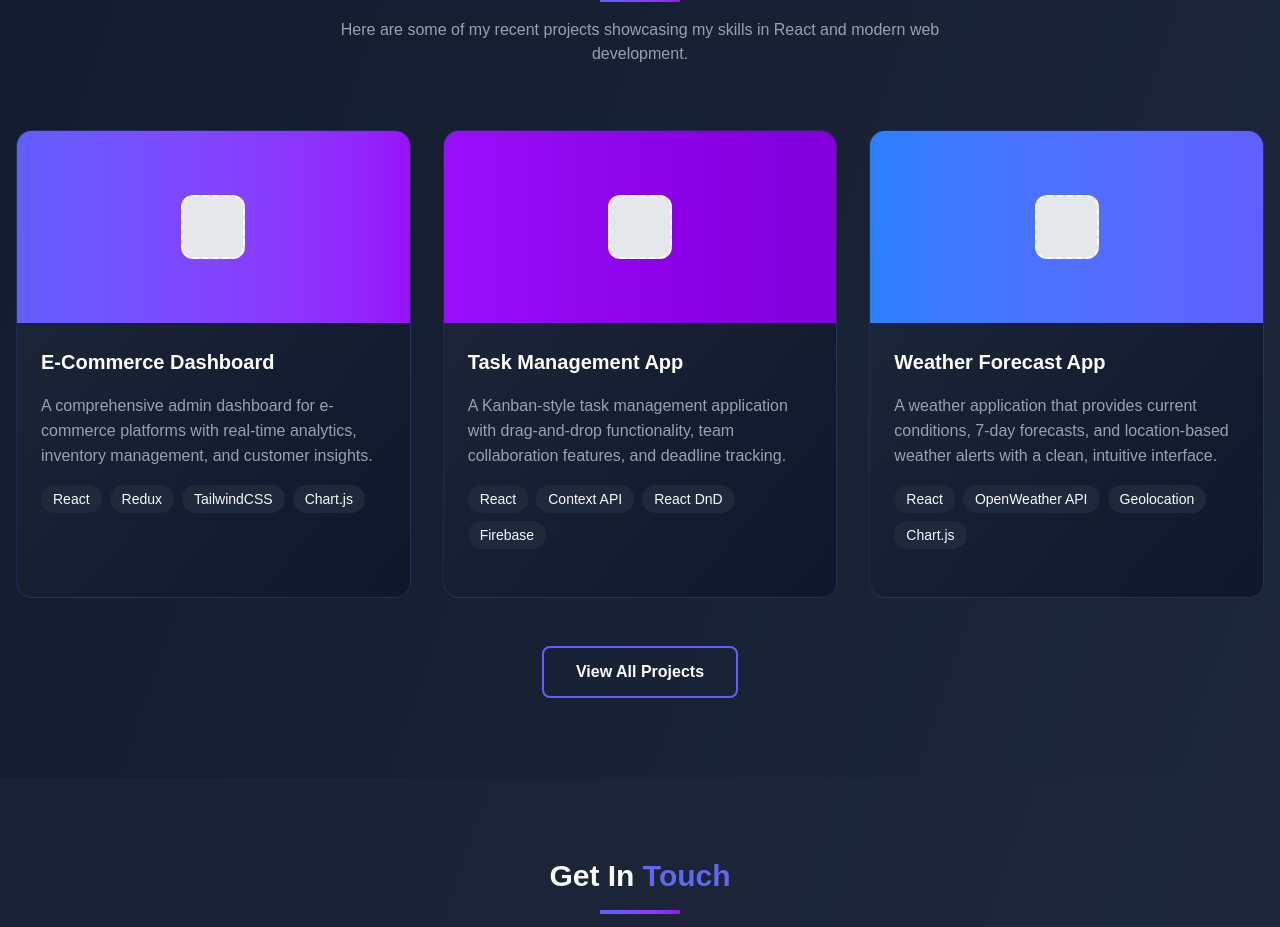
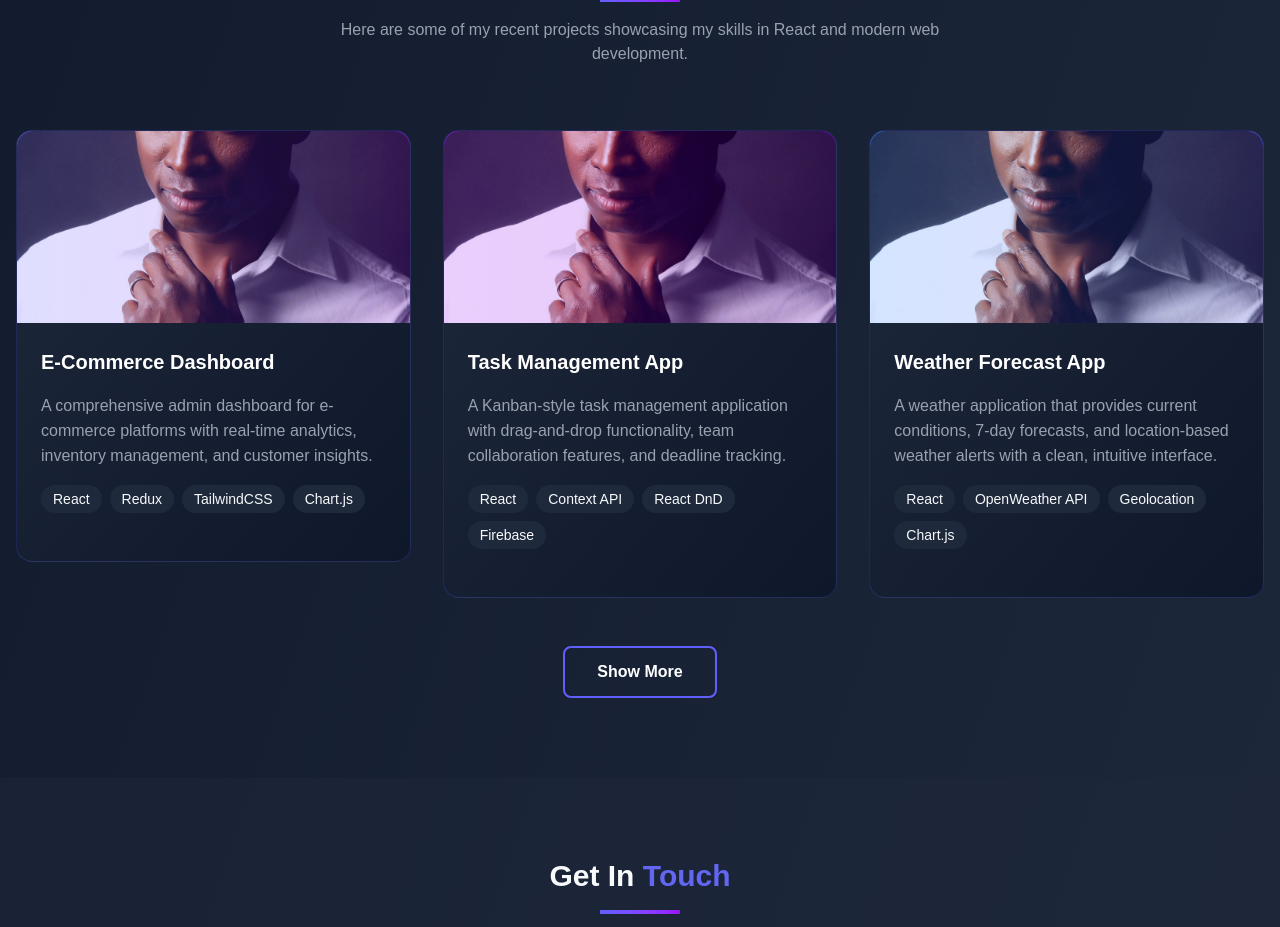
Before and after one commit to Braulin96/braulin-portfolio, a React (Vite) app: page / in a window 1280 px wide. Shown: the part 2080-3007 px from the top of the page. Built offline with nearby package versions, Linux system fonts and the light colour scheme.

Commit message:
add smoth animations for the ProjectCards

```diff
--- a/src/components/PortfolioTest/PortfolioTest.tsx
+++ b/src/components/PortfolioTest/PortfolioTest.tsx
@@ -1,4 +1,5 @@
-import { useState, useEffect } from "react";
+import { useState, useEffect, useRef } from "react";
+import { motion, AnimatePresence } from "framer-motion";
 
 import Navbar from "components/Navbar/Navbar";
 import Title from "components/Title/Title";
@@ -10,6 +11,7 @@ import ToolsBlock from "components/ToolsBlock/ToolsBlock";
 import ProjectCard from "components/ProjectCard/ProjectCard";
 
 import { TollsCardData } from "constants/TollsCardData";
+import { PROJECT_LIST_DATA } from "constants/ProjectListData";
 
 import Profile from "assets/images/profile2.jpg";
 import ReactIcon from "assets/images/tools/react.svg";
@@ -17,7 +19,33 @@ import ProfissionalSkills from "components/ProfissionalSkills/ProfissionalSkills
 
 const PortfolioTest = () => {
   const [activeNav, setActiveNav] = useState("home");
+  const [showMoreProjects, setShowMoreProjects] = useState(false);
+  const sectionRef = useRef(null);
 
+  const handleShowMoreClick = () => {
+    setShowMoreProjects(!showMoreProjects);
+
+    // Add a small delay to allow the animation to start
+    setTimeout(() => {
+      if (sectionRef.current) {
+        if (!showMoreProjects) {
+          // Expanding: scroll to bottom of section
+          const sectionBottom =
+            sectionRef.current.offsetTop + sectionRef.current.offsetHeight;
+          window.scrollTo({
+            top: sectionBottom - window.innerHeight + 60,
+            behavior: "smooth",
+          });
+        } else {
+          // Collapsing: scroll to top of section
+          window.scrollTo({
+            top: sectionRef.current.offsetTop - 60,
+            behavior: "smooth",
+          });
+        }
+      }
+    }, 100);
+  };
   const [formData, setFormData] = useState({
     name: "",
     email: "",
@@ -86,29 +114,9 @@ const PortfolioTest = () => {
     ],
   };
 
-  const projects = [
-    {
-      title: "E-Commerce Dashboard",
-      description:
-        "A comprehensive admin dashboard for e-commerce platforms with real-time analytics, inventory management, and customer insights.",
-      technologies: ["React", "Redux", "TailwindCSS", "Chart.js"],
-      gradient: "from-indigo-500 to-purple-600",
-    },
-    {
-      title: "Task Management App",
-      description:
-        "A Kanban-style task management application with drag-and-drop functionality, team collaboration features, and deadline tracking.",
-      technologies: ["React", "Context API", "React DnD", "Firebase"],
-      gradient: "from-purple-600 to-purple-700",
-    },
-    {
-      title: "Weather Forecast App",
-      description:
-        "A weather application that provides current conditions, 7-day forecasts, and location-based weather alerts with a clean, intuitive interface.",
-      technologies: ["React", "OpenWeather API", "Geolocation", "Chart.js"],
-      gradient: "from-blue-500 to-indigo-500",
-    },
-  ];
+  const projects = showMoreProjects
+    ? PROJECT_LIST_DATA
+    : PROJECT_LIST_DATA.slice(0, 3);
 
   return (
     <div className="min-h-screen bg-gradient-to-br from-slate-900 to-slate-800 text-slate-50 font-['Poppins',sans-serif]">
@@ -195,41 +203,6 @@ const PortfolioTest = () => {
                 and best practices to deliver high-quality, maintainable code."
                 customClass="mb-6 !text-[16px]"
               />
-              {/*
-              <div className="grid grid-cols-2 gap-4 mt-8">
-                {[
-                  {
-                    icon: "fas fa-code",
-                    title: "Front-End",
-                    desc: "React, JavaScript, HTML5, CSS3",
-                  },
-                  {
-                    icon: "fas fa-paint-brush",
-                    title: "UI/UX Design",
-                    desc: "Figma, Responsive Design",
-                  },
-                  {
-                    icon: "fas fa-mobile-alt",
-                    title: "Mobile First",
-                    desc: "Responsive Development",
-                  },
-                  {
-                    icon: "fas fa-tools",
-                    title: "Tools",
-                    desc: "Git, Webpack, Vite",
-                  },
-                ].map((item, index) => (
-                  <div key={index} className="flex items-center">
-                    <div className="w-10 h-10 bg-gradient-to-r from-indigo-500 to-purple-600 rounded-full flex items-center justify-center mr-3">
-                      <i className={item.icon}></i>
-                    </div>
-                    <div>
-                      <h4 className="font-bold">{item.title}</h4>
-                      <p className="text-sm text-gray-400">{item.desc}</p>
-                    </div>
-                  </div>
-                ))}
-              </div> */}
             </div>
           </div>
         </div>
@@ -253,7 +226,7 @@ const PortfolioTest = () => {
       </section>
 
       {/* Projects Section */}
-      <section id="projects" className="py-20 relative z-10">
+      <section ref={sectionRef} id="projects" className="py-20 relative z-10">
         <div className="container mx-auto px-4">
           <div className="text-center mb-16">
             <h2 className="text-3xl font-bold mb-4">
@@ -265,17 +238,62 @@ const PortfolioTest = () => {
               and modern web development.
             </p>
           </div>
+          <motion.div
+            className="grid grid-cols-1 md:grid-cols-2 lg:grid-cols-3 gap-8"
+            layout>
+            {PROJECT_LIST_DATA.slice(0, 3).map((project, index) => (
+              <motion.div
+                key={index}
+                initial={{ opacity: 0, y: 50 }}
+                animate={{ opacity: 1, y: 0 }}
+                transition={{
+                  duration: 0.5,
+                  delay: index * 0.1,
+                  ease: "easeOut",
+                }}
+                layout>
+                <ProjectCard project={project} />
+              </motion.div>
+            ))}
 
-          <div className="grid grid-cols-1 md:grid-cols-2 lg:grid-cols-3 gap-8">
-            {projects.map((project, index) => (
-              <ProjectCard key={index} project={project} />
-            ))}
-          </div>
+            <AnimatePresence>
+              {showMoreProjects &&
+                PROJECT_LIST_DATA.slice(3).map((project, index) => (
+                  <motion.div
+                    key={`extra-${index + 3}`}
+                    initial={{ opacity: 0, y: 50, scale: 0.9 }}
+                    animate={{
+                      opacity: 1,
+                      y: 0,
+                      scale: 1,
+                      transition: {
+                        duration: 0.5,
+                        delay: index * 0.1,
+                        ease: "easeOut",
+                      },
+                    }}
+                    exit={{
+                      opacity: 0,
+                      y: -30,
+                      scale: 0.9,
+                      transition: {
+                        duration: 0.3,
+                        ease: "easeIn",
+                      },
+                    }}
+                    layout>
+                    <ProjectCard project={project} />
+                  </motion.div>
+                ))}
+            </AnimatePresence>
+          </motion.div>
 
           <div className="text-center mt-12">
-            <button className="px-8 py-3 border-2 border-indigo-500 rounded-lg font-semibold text-white hover:bg-indigo-500/10 transition-all">
-              View All Projects
-            </button>
+            <Button
+              onClick={handleShowMoreClick}
+              variant="secondary"
+              text={showMoreProjects ? "Show Less" : "Show More"}
+            />
           </div>
         </div>
       </section>
--- a/src/components/ProjectCard/ProjectCard.tsx
+++ b/src/components/ProjectCard/ProjectCard.tsx
@@ -7,32 +7,41 @@ import Paragraph from "components/Paragraph/Paragraph";
 import "./ProjectCard.styles.scss";
 
 type ProjectCardProps = {
-  children?: React.ReactNode;
   project: {
     title: string;
     description: string;
     technologies: string[];
     gradient: string;
+    mainImage?: string;
   };
 };
 
 const ProjectCard = ({ project }: ProjectCardProps) => {
   const [isHovered, setIsHovered] = useState(false);
+  const [showAllProjects, setShowAllProjects] = useState(false);
   const handleMouseEnter = () => setIsHovered(true);
   const handleMouseLeave = () => setIsHovered(false);
+
   const handlePlusClick = () => {
-    console.log("Plus button clicked for project:", project.title);
+    setShowAllProjects(!showAllProjects);
   };
 
   return (
+    <div>
       <div
         onMouseEnter={handleMouseEnter}
         onMouseLeave={handleMouseLeave}
         data-testid="ProjectCard"
-      className="ProjectCard relative bg-gradient-to-br from-slate-800 to-slate-900 rounded-2xl overflow-hidden transition-all duration-500 hover:-translate-y-2 hover:shadow-2xl hover:shadow-indigo-500/30 border border-indigo-500/20">
+        className="ProjectCard relative bg-gradient-to-br from-slate-800 to-slate-900 rounded-2xl overflow-hidden transition-all duration-500 hover:-translate-y-2 hover:shadow-2xl hover:shadow-indigo-500/30 border border-indigo-500/20 group">
         <div
           className={`h-48 bg-gradient-to-r ${project.gradient} flex items-center justify-center`}>
-        <div className="bg-gray-200 border-2 border-dashed rounded-xl w-16 h-16"></div>
+          {project.mainImage && (
+            <img
+              src={project.mainImage}
+              alt={project.title}
+              className="w-full h-full object-cover object-center rounded-t-2xl opacity-80 group-hover:opacity-90 transition-opacity duration-300"
+            />
+          )}
         </div>
         <div className="p-6">
           <div className="flex justify-between items-start mb-4">
@@ -64,6 +73,7 @@ const ProjectCard = ({ project }: ProjectCardProps) => {
           )}
         </div>
       </div>
+    </div>
   );
 };
 
--- /dev/null
+++ b/src/constants/ProjectListData.ts
@@ -0,0 +1,52 @@
+import Profile from "assets/images/profile2.jpg";
+
+export const PROJECT_LIST_DATA = [
+  {
+    title: "E-Commerce Dashboard",
+    description:
+      "A comprehensive admin dashboard for e-commerce platforms with real-time analytics, inventory management, and customer insights.",
+    technologies: ["React", "Redux", "TailwindCSS", "Chart.js"],
+    gradient: "from-indigo-500 to-purple-600",
+    mainImage: Profile,
+  },
+  {
+    mainImage: Profile,
+    title: "Task Management App",
+    description:
+      "A Kanban-style task management application with drag-and-drop functionality, team collaboration features, and deadline tracking.",
+    technologies: ["React", "Context API", "React DnD", "Firebase"],
+    gradient: "from-purple-600 to-purple-700",
+  },
+  {
+    mainImage: Profile,
+    title: "Weather Forecast App",
+    description:
+      "A weather application that provides current conditions, 7-day forecasts, and location-based weather alerts with a clean, intuitive interface.",
+    technologies: ["React", "OpenWeather API", "Geolocation", "Chart.js"],
+    gradient: "from-blue-500 to-indigo-500",
+  },
+  {
+    title: "E-Commerce Dashboard",
+    description:
+      "A comprehensive admin dashboard for e-commerce platforms with real-time analytics, inventory management, and customer insights.",
+    technologies: ["React", "Redux", "TailwindCSS", "Chart.js"],
+    gradient: "from-indigo-500 to-purple-600",
+    mainImage: Profile,
+  },
+  {
+    mainImage: Profile,
+    title: "Task Management App",
+    description:
+      "A Kanban-style task management application with drag-and-drop functionality, team collaboration features, and deadline tracking.",
+    technologies: ["React", "Context API", "React DnD", "Firebase"],
+    gradient: "from-purple-600 to-purple-700",
+  },
+  {
+    mainImage: Profile,
+    title: "Weather Forecast App",
+    description:
+      "A weather application that provides current conditions, 7-day forecasts, and location-based weather alerts with a clean, intuitive interface.",
+    technologies: ["React", "OpenWeather API", "Geolocation", "Chart.js"],
+    gradient: "from-blue-500 to-indigo-500",
+  },
+];
```
Lines whose indentation alone changed are shown as unchanged.
